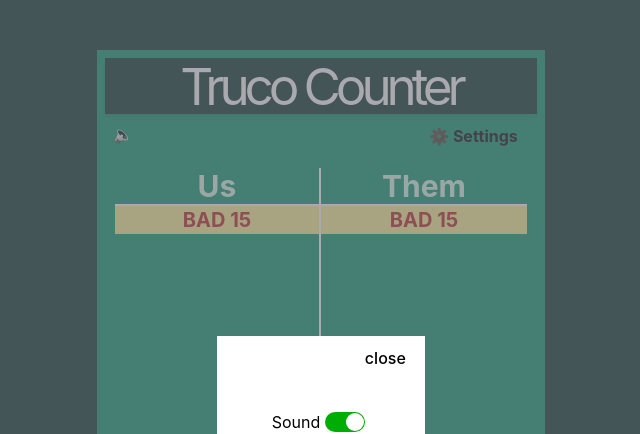
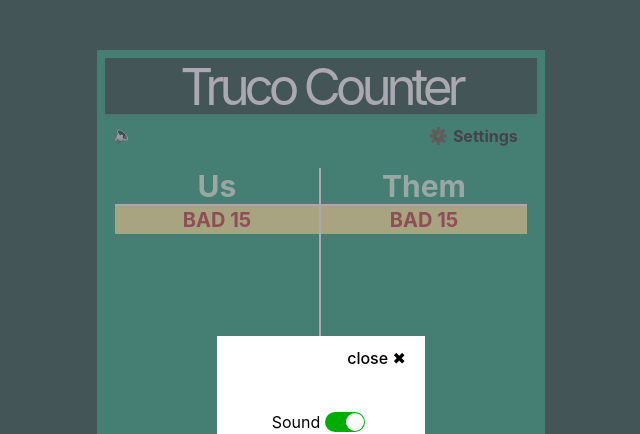
Before and after one commit to gonzalonf/truco-counter, a React (Vite) app: page / in a window 1280 px wide. Both pictures are taken after a click on the button "⚙️ Settings". Shown: the top 434 px of the page, without its empty margins (319-959 px from the left). Built offline with nearby package versions, Linux system fonts and the light colour scheme.

Commit message:
feat: dependency updates and some minor style fixes

```diff
--- a/package.json
+++ b/package.json
@@ -20,8 +20,8 @@
     "devDependencies": {
         "@testing-library/react": "^14.0.0",
         "@types/d3": "^7.4.0",
-        "@types/react": "^18.0.28",
-        "@types/react-dom": "^18.0.11",
+        "@types/react": "^18.2.24",
+        "@types/react-dom": "^18.2.8",
         "@typescript-eslint/eslint-plugin": "^5.57.1",
         "@typescript-eslint/parser": "^5.57.1",
         "@vite-pwa/assets-generator": "^0.0.3",
--- a/src/App.tsx
+++ b/src/App.tsx
@@ -1,4 +1,4 @@
-import { useContext } from 'react';
+import { useContext, useState } from 'react';
 import './App.css';
 
 import ConfirmButtonWithModal from './components/ButtonModal';
@@ -19,6 +19,8 @@ function App() {
     const currentPoints = appState.points[appState.points?.length - 1];
     const { settings } = appState;
 
+    const [toggleCog, setToggleCog] = useState(false);
+
     return (
         <div className="flex h-screen items-center justify-center bg-emerald-950">
             <main className="relative h-screen max-h-[915px] w-full max-w-md overflow-hidden bg-emerald-600 p-2 lg:max-h-[700px]">
@@ -38,8 +40,18 @@ function App() {
                     </div>
                     <ButtonModalCustom
                         buttonContent={
-                            <div className="cursor-pointer select-none font-bold text-black brightness-3 hue-rotate-90 sepia">
-                                ⚙️ Settings
+                            <div
+                                className="cursor-pointer select-none font-bold text-black brightness-3 hue-rotate-90 sepia"
+                                onClick={() => setToggleCog(!toggleCog)}
+                            >
+                                <span
+                                    className={`inline-block transform transition-all duration-500 ${
+                                        toggleCog ? 'rotate-90' : 'rotate-0'
+                                    }`}
+                                >
+                                    ⚙️
+                                </span>{' '}
+                                Settings
                             </div>
                         }
                     >
--- a/src/components/ButtonModaCustom.tsx
+++ b/src/components/ButtonModaCustom.tsx
@@ -19,12 +19,13 @@ const ButtonModalCustom = ({
             {isOpen && (
                 <div className="fixed left-0 top-0 z-10 flex h-full w-full flex-col items-center justify-center bg-zinc-500/[.6]">
                     <article className="flex h-32 w-52 flex-col items-center justify-center bg-white">
-                        <section className="flex w-full justify-end">
+                        <section className="flex w-full items-center justify-end">
                             <button
                                 className="noStyleButton text-black"
+                                aria-label="close button"
                                 onClick={() => setIsOpen(false)}
                             >
-                                {translations.close}
+                                {translations.close} ✖
                             </button>
                         </section>
                         <section className="flex h-32 w-52 flex-col items-center justify-center text-black">
--- a/vite.config.ts
+++ b/vite.config.ts
@@ -27,6 +27,7 @@ export default defineConfig({
                 description: 'App to count points for Truco matches',
                 theme_color: '#000000',
                 display: 'standalone',
+                orientation: 'portrait',
                 start_url: '/',
                 icons: [
                     {
```
Also changed, not shown: 1 other file (tests, documents, lock files or other folders).
